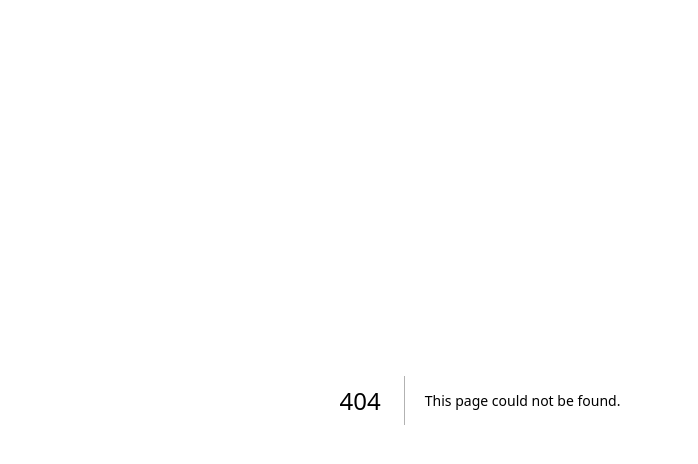
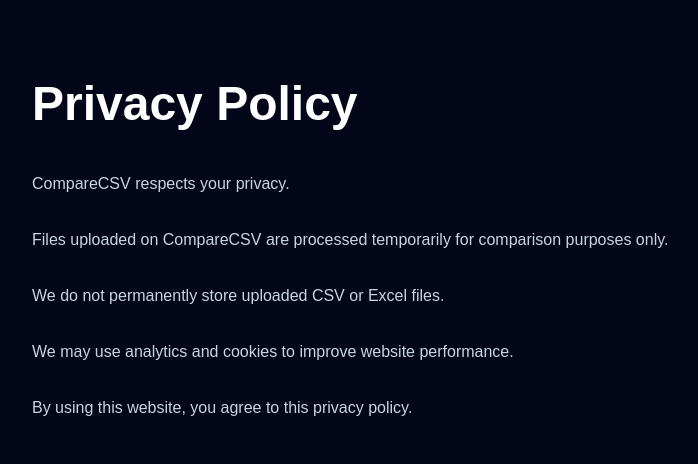
Before and after one commit to namrata505/comparecsv, a Next.js app: page /privacy-policy in a window 1280 px wide. Before the commit this address had no page. Shown: the top 464 px of the page, without its empty margins (160-858 px from the left). Built offline with nearby package versions, Linux system fonts and the light colour scheme.

Commit message:
Add legal and informational pages

```diff
--- /dev/null
+++ b/app/about/page.tsx
@@ -0,0 +1,33 @@
+export default function About() {
+  return (
+    <main className="min-h-screen bg-slate-950 text-white px-6 py-20">
+
+      <div className="max-w-4xl mx-auto">
+
+        <h1 className="text-5xl font-bold mb-10">
+          About CompareCSV
+        </h1>
+
+        <div className="space-y-6 text-slate-300 leading-8">
+
+          <p>
+            CompareCSV is a modern online CSV and Excel comparison tool.
+          </p>
+
+          <p>
+            It helps users compare spreadsheets, detect duplicates,
+            identify missing rows, and export comparison results.
+          </p>
+
+          <p>
+            The platform is designed to make spreadsheet comparison
+            fast, simple, and accessible.
+          </p>
+
+        </div>
+
+      </div>
+
+    </main>
+  );
+}
--- /dev/null
+++ b/app/contact/page.tsx
@@ -0,0 +1,27 @@
+export default function Contact() {
+  return (
+    <main className="min-h-screen bg-slate-950 text-white px-6 py-20">
+
+      <div className="max-w-4xl mx-auto">
+
+        <h1 className="text-5xl font-bold mb-10">
+          Contact
+        </h1>
+
+        <div className="space-y-6 text-slate-300 leading-8">
+
+          <p>
+            For support, suggestions, or business inquiries:
+          </p>
+
+          <p>
+            Email: support@comparecsv.org
+          </p>
+
+        </div>
+
+      </div>
+
+    </main>
+  );
+}
--- a/app/page.tsx
+++ b/app/page.tsx
@@ -98,6 +98,30 @@
         © 2026 CompareCSV. All rights reserved.
       </footer>
 
+      <footer className="border-t border-white/10 mt-20 py-10">
+
+        <div className="max-w-7xl mx-auto px-6 flex flex-wrap gap-6 text-slate-400">
+
+          <a href="/privacy-policy" className="hover:text-cyan-400">
+            Privacy Policy
+          </a>
+
+          <a href="/terms" className="hover:text-cyan-400">
+            Terms
+          </a>
+
+          <a href="/about" className="hover:text-cyan-400">
+            About
+          </a>
+
+          <a href="/contact" className="hover:text-cyan-400">
+            Contact
+          </a>
+
+        </div>
+
+      </footer>
+
     </main>
   );
 }
--- /dev/null
+++ b/app/privacy-policy/page.tsx
@@ -0,0 +1,40 @@
+export default function PrivacyPolicy() {
+  return (
+    <main className="min-h-screen bg-slate-950 text-white px-6 py-20">
+
+      <div className="max-w-4xl mx-auto">
+
+        <h1 className="text-5xl font-bold mb-10">
+          Privacy Policy
+        </h1>
+
+        <div className="space-y-6 text-slate-300 leading-8">
+
+          <p>
+            CompareCSV respects your privacy.
+          </p>
+
+          <p>
+            Files uploaded on CompareCSV are processed temporarily
+            for comparison purposes only.
+          </p>
+
+          <p>
+            We do not permanently store uploaded CSV or Excel files.
+          </p>
+
+          <p>
+            We may use analytics and cookies to improve website performance.
+          </p>
+
+          <p>
+            By using this website, you agree to this privacy policy.
+          </p>
+
+        </div>
+
+      </div>
+
+    </main>
+  );
+}
--- /dev/null
+++ b/app/terms/page.tsx
@@ -0,0 +1,39 @@
+export default function Terms() {
+  return (
+    <main className="min-h-screen bg-slate-950 text-white px-6 py-20">
+
+      <div className="max-w-4xl mx-auto">
+
+        <h1 className="text-5xl font-bold mb-10">
+          Terms & Conditions
+        </h1>
+
+        <div className="space-y-6 text-slate-300 leading-8">
+
+          <p>
+            CompareCSV is provided as a free online tool.
+          </p>
+
+          <p>
+            Users are responsible for the files they upload.
+          </p>
+
+          <p>
+            We are not liable for any data loss or inaccuracies.
+          </p>
+
+          <p>
+            Abuse, malicious uploads, or illegal use is prohibited.
+          </p>
+
+          <p>
+            Terms may change in the future without notice.
+          </p>
+
+        </div>
+
+      </div>
+
+    </main>
+  );
+}
```
